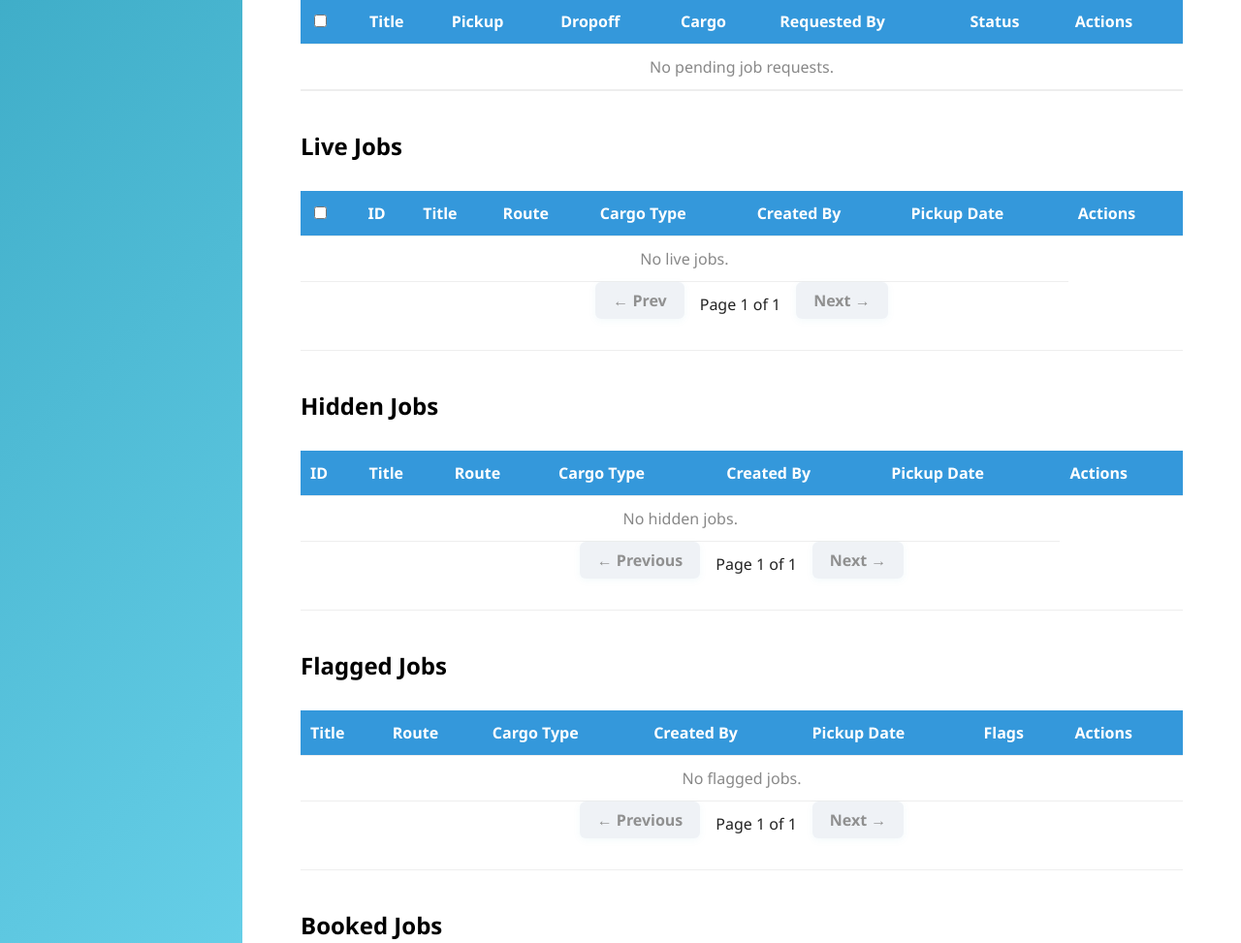
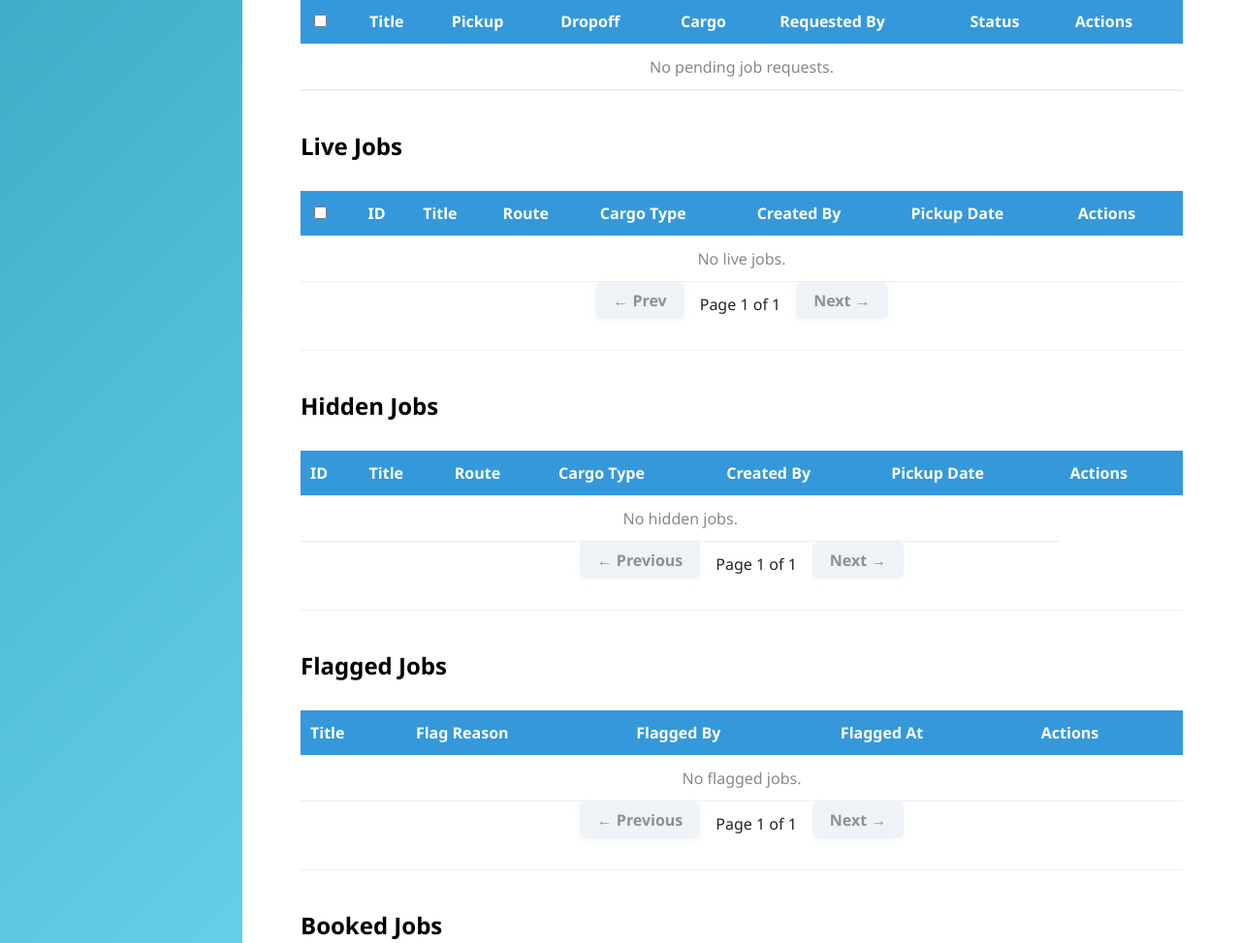
Before and after one commit to nikolasbatsaris/Final-Project-Internet-Programming, a Django app: page /admin-dashboard/ in a window 1280 px wide. Shown: the part 980-1953 px from the top of the page at 97% size. Run offline with Django 5.2, Linux system fonts and the light colour scheme; the visitor is signed in with stand-in values (Sample User, id 1); data comes from the database, SQL or seed files in the repository; data that the repository does not hold is empty.

Commit message:
Fix staff dashboard: refactor Live Jobs section to prevent nested forms and ensure Hide/Flag/Remove actions work per job

```diff
--- a/logistics/templates/admin_dashboard.html
+++ b/logistics/templates/admin_dashboard.html
@@ -580,8 +580,6 @@
                 <input type="hidden" name="bulk_action" id="jobRequestBulkAction" value="">
             </form>
             <h2 id="live-jobs" class="section-title">Live Jobs</h2>
-            <form id="bulkLiveJobsForm" method="post" action="{% url 'logistics:bulk_live_job_action' %}">
-                {% csrf_token %}
             <table>
                 <tr>
                     <th><input type="checkbox" id="selectAllLiveJobs" onclick="toggleAll('livejob')"></th>
@@ -595,7 +593,7 @@
                 </tr>
                 {% for job in live_jobs %}
                 <tr>
-                        <td><input type="checkbox" name="selected_jobs" value="{{ job.id }}" class="livejob-checkbox"></td>
+                    <td><input type="checkbox" name="selected_jobs" value="{{ job.id }}" class="livejob-checkbox" form="bulkLiveJobsForm"></td>
                     <td>{{ job.id }}</td>
                     <td>{{ job.title }}</td>
                     <td>{{ job.origin }} → {{ job.destination }}</td>
@@ -619,9 +617,12 @@
                     </td>
                 </tr>
                 {% empty %}
-                    <tr><td colspan="7" style="text-align:center; color:#888;">No live jobs.</td></tr>
+                <tr><td colspan="8" style="text-align:center; color:#888;">No live jobs.</td></tr>
                 {% endfor %}
             </table>
+            <form id="bulkLiveJobsForm" method="post" action="{% url 'logistics:bulk_live_job_action' %}" style="margin-top: 0;">
+                {% csrf_token %}
+                <input type="hidden" name="bulk_action" id="liveJobBulkAction" value="">
                 <div class="pagination" style="display:flex; justify-content:center; align-items:center; gap:16px; width:100%; max-width:100%; margin-top:0; margin-bottom:24px;">
                     {% if live_jobs_page_obj.has_previous %}
                         <a href="?live_jobs_page={{ live_jobs_page_obj.previous_page_number }}{% if q %}&q={{ q }}{% endif %}" class="styled-btn pagination-btn">← Prev</a>
@@ -635,7 +636,6 @@
                         <span class="styled-btn pagination-btn" disabled aria-disabled="true">Next →</span>
                     {% endif %}
                 </div>
-                <input type="hidden" name="bulk_action" id="liveJobBulkAction" value="">
             </form>
             <h2 id="hidden-jobs" class="section-title">Hidden Jobs</h2>
             <table>
@@ -689,38 +689,42 @@
             <table>
                 <tr>
                     <th>Title</th>
-                    <th>Route</th>
-                    <th>Cargo Type</th>
-                    <th>Created By</th>
-                    <th>Pickup Date</th>
-                    <th>Flags</th>
+                    <th>Flag Reason</th>
+                    <th>Flagged By</th>
+                    <th>Flagged At</th>
                     <th>Actions</th>
                 </tr>
                 {% for job in flagged_jobs %}
                 <tr style="background:#fff3cd;">
                     <td>{{ job.title }}</td>
-                    <td>{{ job.origin }} → {{ job.destination }}</td>
-                    <td>{{ job.cargo_type.name }}</td>
-                    <td>{{ job.created_by.username }}</td>
-                    <td>{{ job.pickup_date }}</td>
                     <td>
                         <ul>
                         {% for flag in job.flags.all %}
                             {% if flag.status == 'open' %}
-                            <li>{{ flag.created_at|date:"M j, Y H:i" }} by {{ flag.flagged_by.username }}: {{ flag.reason }}</li>
+                                <li>{{ flag.reason }}</li>
                             {% endif %}
                         {% endfor %}
                         </ul>
                     </td>
                     <td>
-                        <form method="post" action="{% url 'logistics:hide_job' job.id %}" style="display:inline;">
-                            {% csrf_token %}
-                            <button type="submit" style="background:#7f8c8d; color:white; border:none; border-radius:5px; padding:5px 12px; font-weight:bold;">🙈 Hide</button>
-                        </form>
-                        <form method="post" action="{% url 'logistics:remove_job' job.id %}" style="display:inline;">
-                            {% csrf_token %}
-                            <button type="submit" style="background:#e74c3c; color:white; border:none; border-radius:5px; padding:5px 12px; font-weight:bold;">🗑️ Remove</button>
-                        </form>
+                        <ul>
+                        {% for flag in job.flags.all %}
+                            {% if flag.status == 'open' %}
+                                <li>{{ flag.flagged_by.username }}</li>
+                            {% endif %}
+                        {% endfor %}
+                        </ul>
+                    </td>
+                    <td>
+                        <ul>
+                        {% for flag in job.flags.all %}
+                            {% if flag.status == 'open' %}
+                                <li>{{ flag.created_at|date:"M j, Y H:i" }}</li>
+                            {% endif %}
+                        {% endfor %}
+                        </ul>
+                    </td>
+                    <td>
                         {% for flag in job.flags.all %}
                             {% if flag.status == 'open' %}
                             <form method="post" action="{% url 'logistics:close_flag' flag.id %}" style="display:inline;">
@@ -732,7 +736,7 @@
                     </td>
                 </tr>
                 {% empty %}
-                <tr><td colspan="7" style="text-align:center; color:#888;">No flagged jobs.</td></tr>
+                <tr><td colspan="5" style="text-align:center; color:#888;">No flagged jobs.</td></tr>
                 {% endfor %}
             </table>
             <!-- FLAGGED JOBS PAGINATION -->
```
Lines whose indentation alone changed are shown as unchanged.
